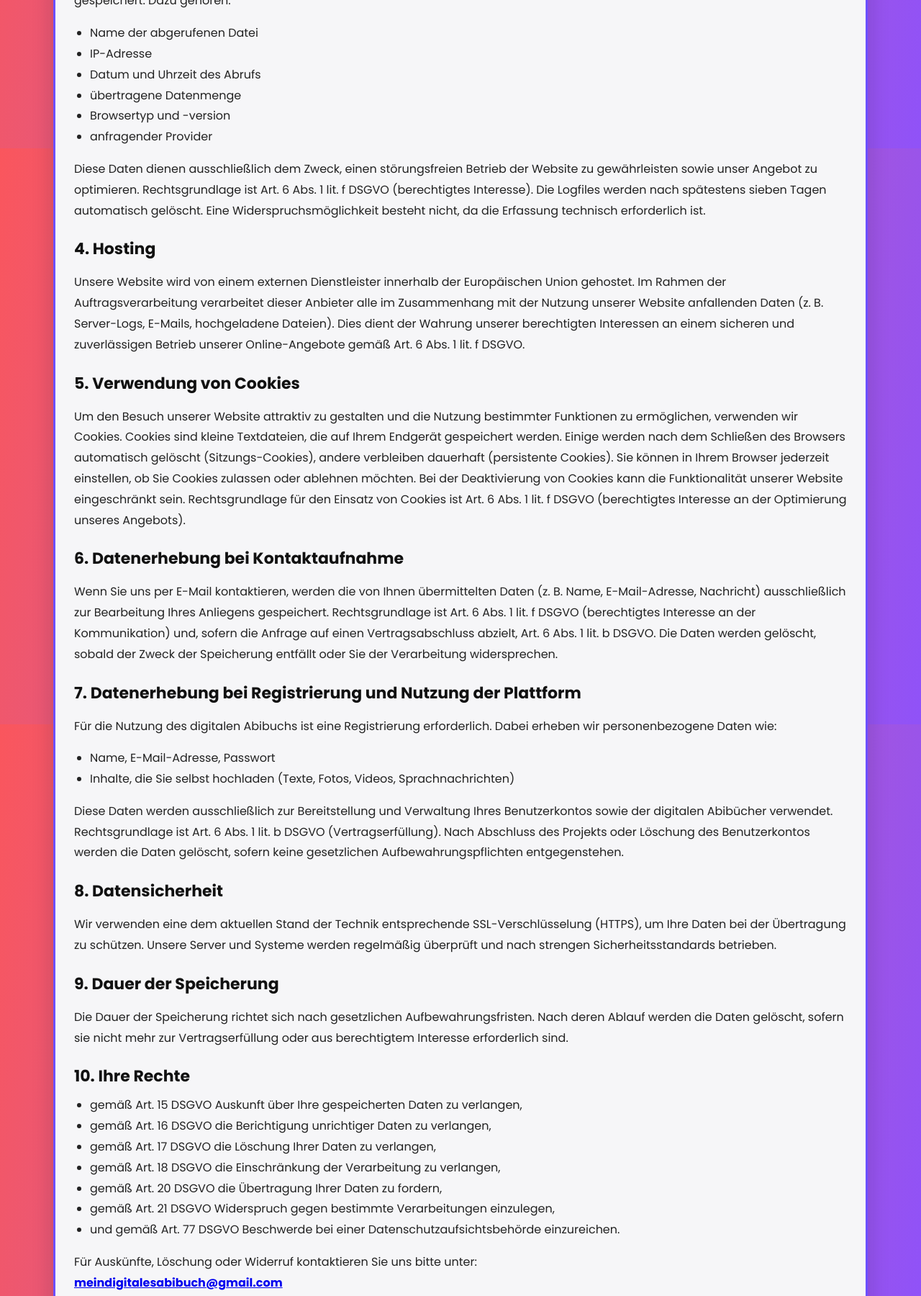
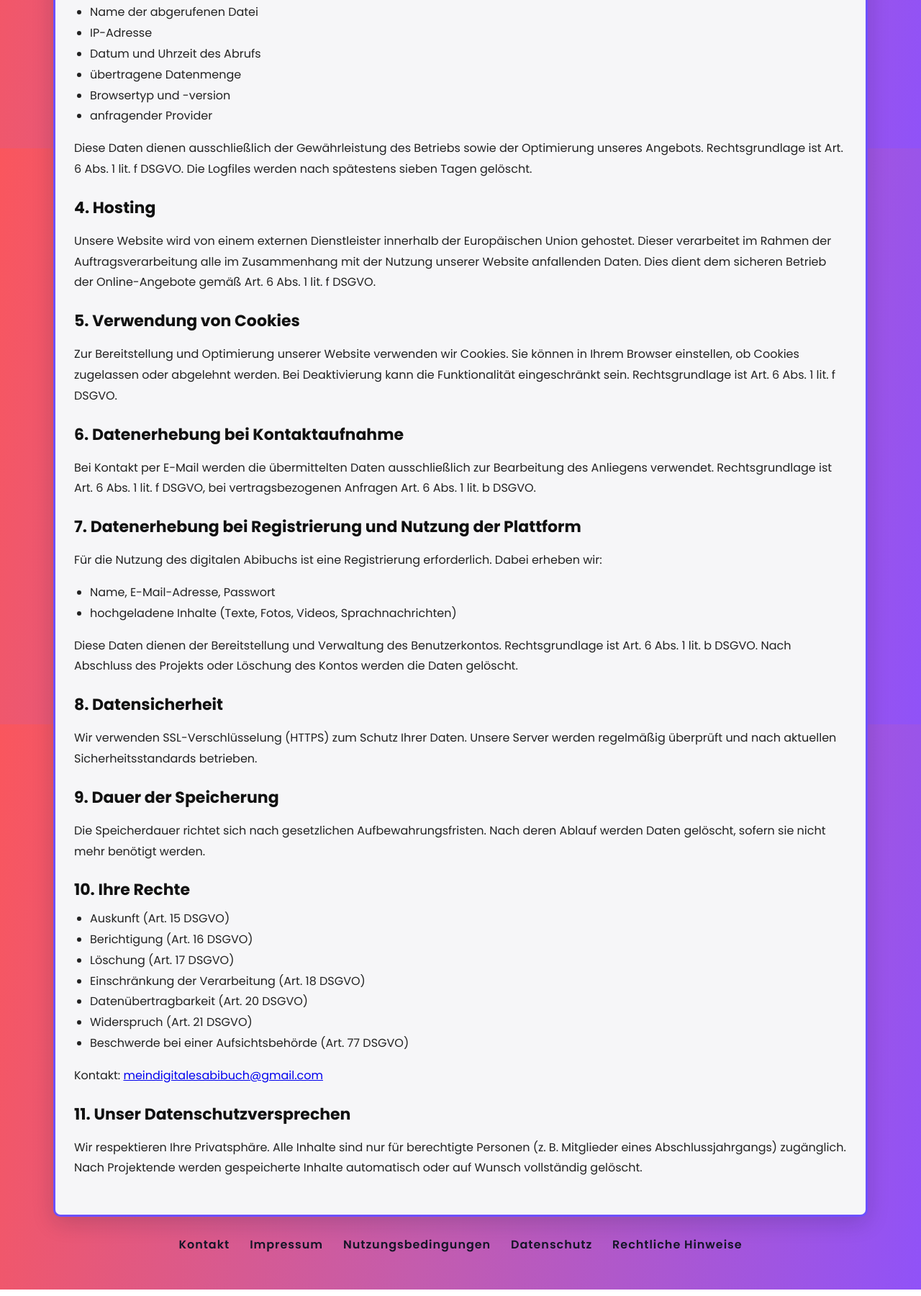
Before and after one commit to Caesarioto/digitABIWebsite, a plain HTML site: page datenschutz.html in a window 1280 px wide. Shown: the part 594-2394 px from the top of the page at 72% size. Drawn offline with Linux system fonts and the light colour scheme.

Commit message:
Update datenschutz.html

```diff
--- a/datenschutz.html
+++ b/datenschutz.html
@@ -16,173 +16,91 @@
     background:linear-gradient(100deg,var(--grad-left) 0%,var(--grad-mid) 50%,var(--grad-right) 100%);
     min-height:100vh; display:flex; flex-direction:column;
   }
-  .container{
-    max-width:min(1180px,94vw); margin:0 auto; padding:32px 24px;
-    flex:1; display:flex; flex-direction:column;
+  .container{max-width:min(1180px,94vw);margin:0 auto;padding:32px 24px;flex:1;display:flex;flex-direction:column}
+  .frame{
+    background:var(--paper);border:3px solid var(--border);border-radius:10px;
+    padding:28px 26px;box-shadow:0 8px 30px rgba(17,16,50,.18);
   }
-
-  .frame{
-    background:var(--paper); border:3px solid var(--border);
-    border-radius:10px; padding:28px 26px; box-shadow:0 8px 30px rgba(17,16,50,.18);
-  }
-
-  h1{font-size:clamp(28px,4vw,40px); text-align:center; font-weight:800; margin:0 0 20px}
-  h2{font-size:clamp(18px,2.6vw,22px); font-weight:700; margin:20px 0 10px}
-  p, li{line-height:1.8; color:#222}
-  ul{margin:0; padding-left:22px}
+  h1{font-size:clamp(28px,4vw,40px);text-align:center;font-weight:800;margin:0 0 20px}
+  h2{font-size:clamp(18px,2.6vw,22px);font-weight:700;margin:20px 0 10px}
+  p,li{line-height:1.8;color:#222}
+  ul{margin:0;padding-left:22px}
   .emoji{font-size:1.2em}
   .section{margin-bottom:22px}
-
-  .footerlinks{
-    display:flex; gap:28px; justify-content:center;
-    color:var(--ink); font-weight:600; letter-spacing:.06em;
-    padding:26px 0 18px; flex-wrap:wrap
-  }
-  .footerlinks a{color:var(--ink); text-decoration:none}
+  .footerlinks{display:flex;gap:28px;justify-content:center;color:var(--ink);
+    font-weight:600;letter-spacing:.06em;padding:26px 0 18px;flex-wrap:wrap}
+  .footerlinks a{color:var(--ink);text-decoration:none}
   .footerlinks a:hover{text-decoration:underline}
   </style>
 </head>
 <body>
-
-<!-- Top-Leiste als IFRAME -->
 <iframe src="topnav.html" title="Navigation" class="topnav-embed"></iframe>
 <style>
-  .topnav-embed{
-    width:100%; height:48px; border:0; display:block; overflow:hidden;
-    background:transparent;
-  }
+  .topnav-embed{width:100%;height:48px;border:0;display:block;overflow:hidden;background:transparent;}
 </style>
 
 <div class="container">
   <div class="frame">
     <h1 class="emoji">🛡️ Datenschutzerklärung</h1>
 
-    <div class="section">
-      <h2>1. Verantwortlicher</h2>
-      <p>
-        <b>Marco Ciocca</b><br>
-        [Adresse]<br>
-        E-Mail: <a href="mailto:meindigitalesabibuch@gmail.com">meindigitalesabibuch@gmail.com</a>
-      </p>
+    <div class="section"><h2>1. Verantwortlicher</h2>
+      <p><b>Marco Ciocca</b><br>[Adresse]<br>
+      E-Mail: <a href="mailto:meindigitalesabibuch@gmail.com">meindigitalesabibuch@gmail.com</a></p>
     </div>
 
-    <div class="section">
-      <h2>2. Allgemeines zur Datenverarbeitung</h2>
-      <p>
-        Der Schutz personenbezogener Daten hat für uns höchste Priorität.
-        Wir verarbeiten personenbezogene Daten ausschließlich im Rahmen der geltenden Datenschutzgesetze (DSGVO und BDSG).
-        Personenbezogene Daten sind alle Informationen, die sich auf eine identifizierte oder identifizierbare Person beziehen – beispielsweise Name, E-Mail-Adresse oder hochgeladene Inhalte im (digitalen) Abibuch.
-      </p>
+    <div class="section"><h2>2. Allgemeines zur Datenverarbeitung</h2>
+      <p>Der Schutz personenbezogener Daten hat für uns höchste Priorität. Wir verarbeiten personenbezogene Daten ausschließlich im Rahmen der geltenden Datenschutzgesetze (DSGVO und BDSG). Personenbezogene Daten sind alle Informationen, die sich auf eine identifizierte oder identifizierbare Person beziehen – beispielsweise Name, E-Mail-Adresse oder hochgeladene Inhalte im (digitalen) Abibuch.</p>
     </div>
 
-    <div class="section">
-      <h2>3. Speicherung von Zugriffsdaten in Server-Logfiles</h2>
-      <p>
-        Beim Aufruf unserer Website werden durch den Webserver automatisch Informationen erhoben und in sogenannten Server-Logfiles gespeichert. Dazu gehören:
-      </p>
-      <ul>
-        <li>Name der abgerufenen Datei</li>
-        <li>IP-Adresse</li>
-        <li>Datum und Uhrzeit des Abrufs</li>
-        <li>übertragene Datenmenge</li>
-        <li>Browsertyp und -version</li>
-        <li>anfragender Provider</li>
-      </ul>
-      <p>
-        Diese Daten dienen ausschließlich dem Zweck, einen störungsfreien Betrieb der Website zu gewährleisten sowie unser Angebot zu optimieren.
-        Rechtsgrundlage ist Art. 6 Abs. 1 lit. f DSGVO (berechtigtes Interesse).
-        Die Logfiles werden nach spätestens sieben Tagen automatisch gelöscht.
-        Eine Widerspruchsmöglichkeit besteht nicht, da die Erfassung technisch erforderlich ist.
-      </p>
+    <div class="section"><h2>3. Speicherung von Zugriffsdaten in Server-Logfiles</h2>
+      <p>Beim Aufruf unserer Website werden automatisch Informationen in sogenannten Server-Logfiles gespeichert:</p>
+      <ul><li>Name der abgerufenen Datei</li><li>IP-Adresse</li><li>Datum und Uhrzeit des Abrufs</li>
+        <li>übertragene Datenmenge</li><li>Browsertyp und -version</li><li>anfragender Provider</li></ul>
+      <p>Diese Daten dienen ausschließlich der Gewährleistung des Betriebs sowie der Optimierung unseres Angebots. Rechtsgrundlage ist Art. 6 Abs. 1 lit. f DSGVO. Die Logfiles werden nach spätestens sieben Tagen gelöscht.</p>
     </div>
 
-    <div class="section">
-      <h2>4. Hosting</h2>
-      <p>
-        Unsere Website wird von einem externen Dienstleister innerhalb der Europäischen Union gehostet.
-        Im Rahmen der Auftragsverarbeitung verarbeitet dieser Anbieter alle im Zusammenhang mit der Nutzung unserer Website anfallenden Daten (z. B. Server-Logs, E-Mails, hochgeladene Dateien).
-        Dies dient der Wahrung unserer berechtigten Interessen an einem sicheren und zuverlässigen Betrieb unserer Online-Angebote gemäß Art. 6 Abs. 1 lit. f DSGVO.
-      </p>
+    <div class="section"><h2>4. Hosting</h2>
+      <p>Unsere Website wird von einem externen Dienstleister innerhalb der Europäischen Union gehostet. Dieser verarbeitet im Rahmen der Auftragsverarbeitung alle im Zusammenhang mit der Nutzung unserer Website anfallenden Daten. Dies dient dem sicheren Betrieb der Online-Angebote gemäß Art. 6 Abs. 1 lit. f DSGVO.</p>
     </div>
 
-    <div class="section">
-      <h2>5. Verwendung von Cookies</h2>
-      <p>
-        Um den Besuch unserer Website attraktiv zu gestalten und die Nutzung bestimmter Funktionen zu ermöglichen, verwenden wir Cookies.
-        Cookies sind kleine Textdateien, die auf Ihrem Endgerät gespeichert werden.
-        Einige werden nach dem Schließen des Browsers automatisch gelöscht (Sitzungs-Cookies), andere verbleiben dauerhaft (persistente Cookies).
-        Sie können in Ihrem Browser jederzeit einstellen, ob Sie Cookies zulassen oder ablehnen möchten.
-        Bei der Deaktivierung von Cookies kann die Funktionalität unserer Website eingeschränkt sein.
-        Rechtsgrundlage für den Einsatz von Cookies ist Art. 6 Abs. 1 lit. f DSGVO (berechtigtes Interesse an der Optimierung unseres Angebots).
-      </p>
+    <div class="section"><h2>5. Verwendung von Cookies</h2>
+      <p>Zur Bereitstellung und Optimierung unserer Website verwenden wir Cookies. Sie können in Ihrem Browser einstellen, ob Cookies zugelassen oder abgelehnt werden. Bei Deaktivierung kann die Funktionalität eingeschränkt sein. Rechtsgrundlage ist Art. 6 Abs. 1 lit. f DSGVO.</p>
     </div>
 
-    <div class="section">
-      <h2>6. Datenerhebung bei Kontaktaufnahme</h2>
-      <p>
-        Wenn Sie uns per E-Mail kontaktieren, werden die von Ihnen übermittelten Daten (z. B. Name, E-Mail-Adresse, Nachricht) ausschließlich zur Bearbeitung Ihres Anliegens gespeichert.
-        Rechtsgrundlage ist Art. 6 Abs. 1 lit. f DSGVO (berechtigtes Interesse an der Kommunikation) und, sofern die Anfrage auf einen Vertragsabschluss abzielt, Art. 6 Abs. 1 lit. b DSGVO.
-        Die Daten werden gelöscht, sobald der Zweck der Speicherung entfällt oder Sie der Verarbeitung widersprechen.
-      </p>
+    <div class="section"><h2>6. Datenerhebung bei Kontaktaufnahme</h2>
+      <p>Bei Kontakt per E-Mail werden die übermittelten Daten ausschließlich zur Bearbeitung des Anliegens verwendet. Rechtsgrundlage ist Art. 6 Abs. 1 lit. f DSGVO, bei vertragsbezogenen Anfragen Art. 6 Abs. 1 lit. b DSGVO.</p>
     </div>
 
-    <div class="section">
-      <h2>7. Datenerhebung bei Registrierung und Nutzung der Plattform</h2>
-      <p>
-        Für die Nutzung des digitalen Abibuchs ist eine Registrierung erforderlich.
-        Dabei erheben wir personenbezogene Daten wie:
-      </p>
-      <ul>
-        <li>Name, E-Mail-Adresse, Passwort</li>
-        <li>Inhalte, die Sie selbst hochladen (Texte, Fotos, Videos, Sprachnachrichten)</li>
-      </ul>
-      <p>
-        Diese Daten werden ausschließlich zur Bereitstellung und Verwaltung Ihres Benutzerkontos sowie der digitalen Abibücher verwendet.
-        Rechtsgrundlage ist Art. 6 Abs. 1 lit. b DSGVO (Vertragserfüllung).
-        Nach Abschluss des Projekts oder Löschung des Benutzerkontos werden die Daten gelöscht, sofern keine gesetzlichen Aufbewahrungspflichten entgegenstehen.
-      </p>
+    <div class="section"><h2>7. Datenerhebung bei Registrierung und Nutzung der Plattform</h2>
+      <p>Für die Nutzung des digitalen Abibuchs ist eine Registrierung erforderlich. Dabei erheben wir:</p>
+      <ul><li>Name, E-Mail-Adresse, Passwort</li>
+          <li>hochgeladene Inhalte (Texte, Fotos, Videos, Sprachnachrichten)</li></ul>
+      <p>Diese Daten dienen der Bereitstellung und Verwaltung des Benutzerkontos. Rechtsgrundlage ist Art. 6 Abs. 1 lit. b DSGVO. Nach Abschluss des Projekts oder Löschung des Kontos werden die Daten gelöscht.</p>
     </div>
 
-    <div class="section">
-      <h2>8. Datensicherheit</h2>
-      <p>
-        Wir verwenden eine dem aktuellen Stand der Technik entsprechende SSL-Verschlüsselung (HTTPS), um Ihre Daten bei der Übertragung zu schützen.
-        Unsere Server und Systeme werden regelmäßig überprüft und nach strengen Sicherheitsstandards betrieben.
-      </p>
+    <div class="section"><h2>8. Datensicherheit</h2>
+      <p>Wir verwenden SSL-Verschlüsselung (HTTPS) zum Schutz Ihrer Daten. Unsere Server werden regelmäßig überprüft und nach aktuellen Sicherheitsstandards betrieben.</p>
     </div>
 
-    <div class="section">
-      <h2>9. Dauer der Speicherung</h2>
-      <p>
-        Die Dauer der Speicherung richtet sich nach gesetzlichen Aufbewahrungsfristen.
-        Nach deren Ablauf werden die Daten gelöscht, sofern sie nicht mehr zur Vertragserfüllung oder aus berechtigtem Interesse erforderlich sind.
-      </p>
+    <div class="section"><h2>9. Dauer der Speicherung</h2>
+      <p>Die Speicherdauer richtet sich nach gesetzlichen Aufbewahrungsfristen. Nach deren Ablauf werden Daten gelöscht, sofern sie nicht mehr benötigt werden.</p>
     </div>
 
-    <div class="section">
-      <h2>10. Ihre Rechte</h2>
+    <div class="section"><h2>10. Ihre Rechte</h2>
       <ul>
-        <li>gemäß Art. 15 DSGVO Auskunft über Ihre gespeicherten Daten zu verlangen,</li>
-        <li>gemäß Art. 16 DSGVO die Berichtigung unrichtiger Daten zu verlangen,</li>
-        <li>gemäß Art. 17 DSGVO die Löschung Ihrer Daten zu verlangen,</li>
-        <li>gemäß Art. 18 DSGVO die Einschränkung der Verarbeitung zu verlangen,</li>
-        <li>gemäß Art. 20 DSGVO die Übertragung Ihrer Daten zu fordern,</li>
-        <li>gemäß Art. 21 DSGVO Widerspruch gegen bestimmte Verarbeitungen einzulegen,</li>
-        <li>und gemäß Art. 77 DSGVO Beschwerde bei einer Datenschutzaufsichtsbehörde einzureichen.</li>
+        <li>Auskunft (Art. 15 DSGVO)</li>
+        <li>Berichtigung (Art. 16 DSGVO)</li>
+        <li>Löschung (Art. 17 DSGVO)</li>
+        <li>Einschränkung der Verarbeitung (Art. 18 DSGVO)</li>
+        <li>Datenübertragbarkeit (Art. 20 DSGVO)</li>
+        <li>Widerspruch (Art. 21 DSGVO)</li>
+        <li>Beschwerde bei einer Aufsichtsbehörde (Art. 77 DSGVO)</li>
       </ul>
-      <p>
-        Für Auskünfte, Löschung oder Widerruf kontaktieren Sie uns bitte unter:<br>
-        <b><a href="mailto:meindigitalesabibuch@gmail.com">meindigitalesabibuch@gmail.com</a></b>
-      </p>
+      <p>Kontakt: <a href="mailto:meindigitalesabibuch@gmail.com">meindigitalesabibuch@gmail.com</a></p>
     </div>
 
-    <div class="section">
-      <h2>11. Unser Datenschutzversprechen</h2>
-      <p>
-        Wir respektieren Ihre Privatsphäre.<br><br>
-        Alle Inhalte sind nur für berechtigte Personen (z. B. Mitglieder eines Abschlussjahrgangs) zugänglich.
-        Nach Projektende werden gespeicherte Inhalte automatisch oder auf Wunsch vollständig gelöscht.
-      </p>
+    <div class="section"><h2>11. Unser Datenschutzversprechen</h2>
+      <p>Wir respektieren Ihre Privatsphäre. Alle Inhalte sind nur für berechtigte Personen (z. B. Mitglieder eines Abschlussjahrgangs) zugänglich. Nach Projektende werden gespeicherte Inhalte automatisch oder auf Wunsch vollständig gelöscht.</p>
     </div>
   </div>
 
@@ -191,7 +109,7 @@
     <a href="impressum.html">Impressum</a>
     <a href="nutzungsbedingungen.html">Nutzungsbedingungen</a>
     <a href="datenschutz.html">Datenschutz</a>
-    <a href="rechtliche-hinweise.html">rechtliche Hinweise</a>
+    <a href="rechtliche-hinweise.html">Rechtliche Hinweise</a>
   </footer>
 </div>
 </body>
```
